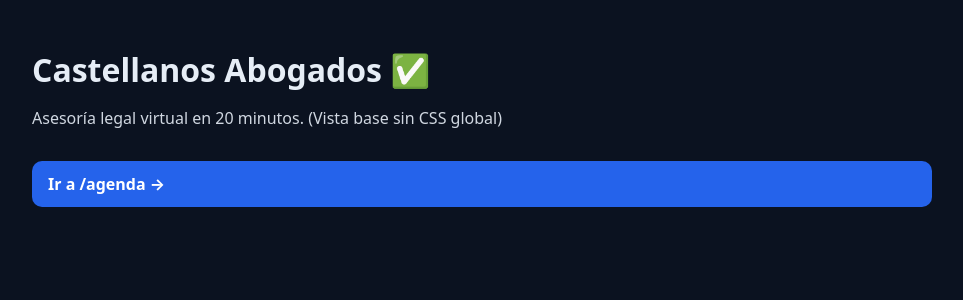
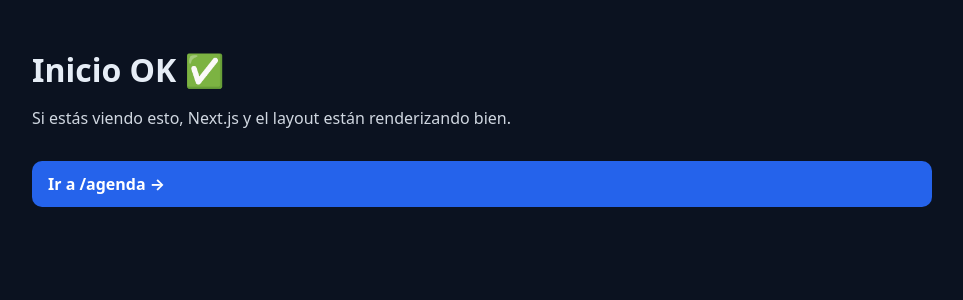
Before and after one commit to jjonnas1/castellanosabogados, a Next.js app: page / in a window 1280 px wide. Shown: the top 300 px of the page, without its empty margins (158-1121 px from the left). Built offline with nearby package versions, Linux system fonts and the light colour scheme.

Commit message:
Update page.tsx

```diff
--- a/app/page.tsx
+++ b/app/page.tsx
@@ -10,9 +10,9 @@ export default function Home() {
         margin: "0 auto",
       }}
     >
-      <h1 style={{ fontSize: 32, margin: 0 }}>Castellanos Abogados ✅</h1>
+      <h1 style={{ fontSize: 32, margin: 0 }}>Inicio OK ✅</h1>
       <p style={{ opacity: 0.9, margin: 0 }}>
-        Asesoría legal virtual en 20 minutos. (Vista base sin CSS global)
+        Si estás viendo esto, Next.js y el layout están renderizando bien.
       </p>
       <a
         href="/agenda"
```
